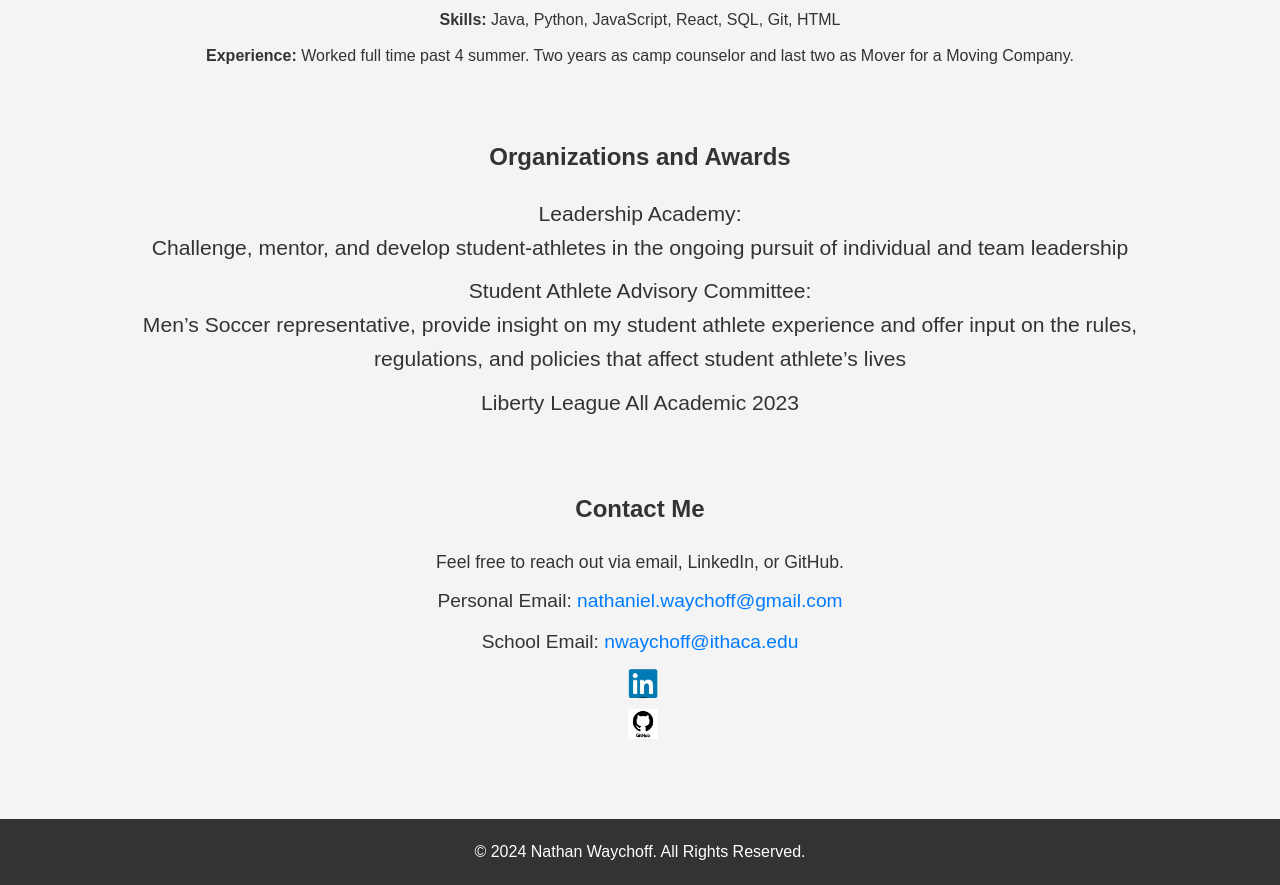
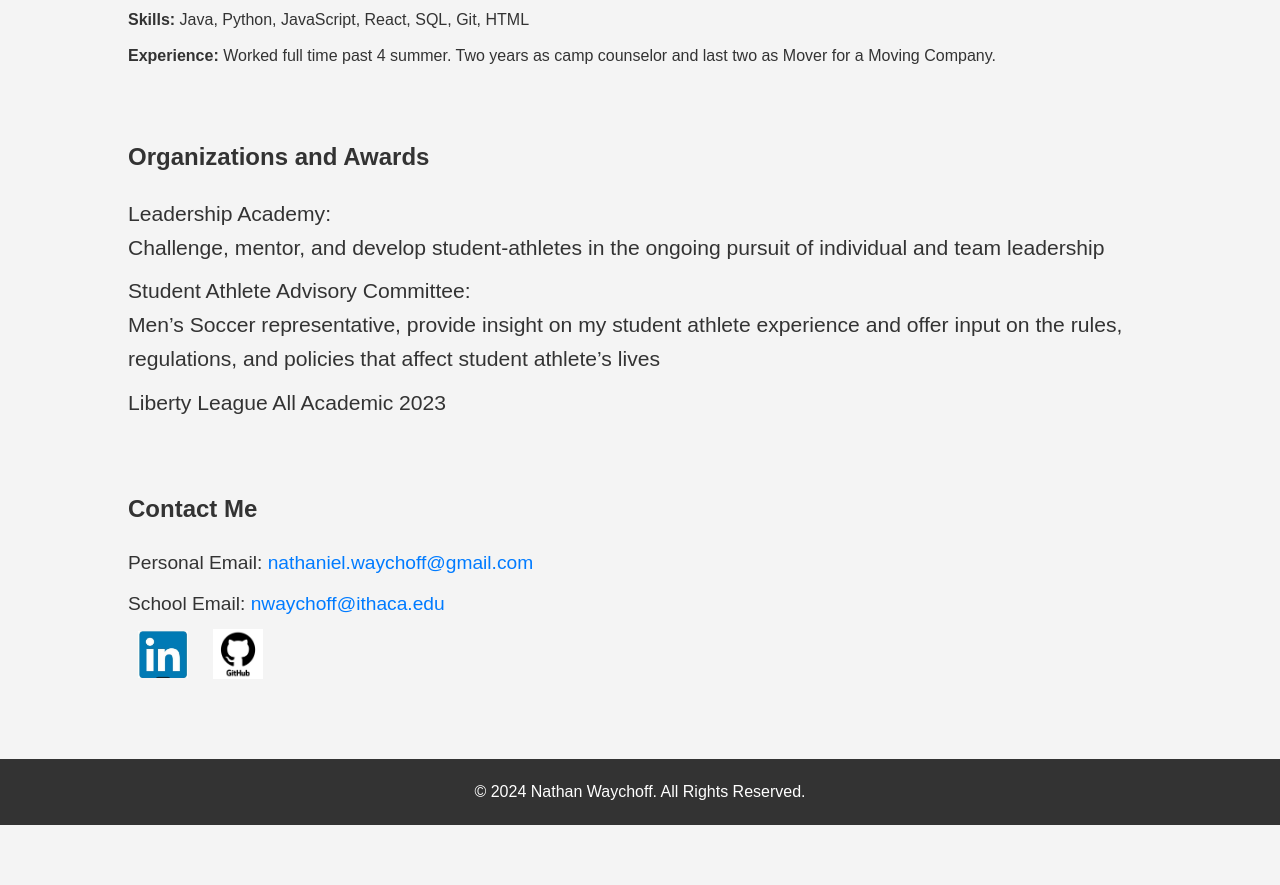
Before and after one commit to NathanW9/NathanW9.github.io, a plain HTML site: page index.html in a window 1280 px wide. Shown: the part 940-1825 px from the top of the page. After the commit the page ends 1765 px from the top, so only its background shows below. Drawn offline with Linux system fonts and the light colour scheme.

Commit message:
fourth edit

```diff
--- a/index.html
+++ b/index.html
@@ -91,12 +91,13 @@
     <section class="contact">
         <div class="container">
             <h2>Contact Me</h2>
-            <p>Feel free to reach out via email, LinkedIn, or GitHub.</p>
+            <!--<p>Feel free to reach out via email, LinkedIn, or GitHub.</p> -->
             <ul>
                 <li>Personal Email: <a href="mailto:nathaniel.waychoff@gmail.com">nathaniel.waychoff@gmail.com</a></li>
                 <li>School Email: <a href="mailto:nwaychoff@ithaca.edu">nwaychoff@ithaca.edu</a></li>
-                <li><a href="http://www.linkedin.com/in/nathan-waychoff-0a343829a" target="_blank"><img src="LinkedInLogo.png" alt="LinkedIn" class="social-logo"></a></li>
-                <li><a href="https://github.com/NathanW9" target="_blank"><img src="GitHubLogo.png" alt="GitHub" class="social-logo"></a></li>
+                <li><a href="http://www.linkedin.com/in/nathan-waychoff-0a343829a" target="_blank"><img src="LinkedInLogo.png" alt="LinkedIn" class="social-logo"></a>
+                    <a href="https://github.com/NathanW9" target="_blank"><img src="GitHubLogo.png" alt="GitHub" class="social-logo"></a>
+                </li>
             </ul>
         </div>
     </section>
--- a/styles.css
+++ b/styles.css
@@ -51,13 +51,13 @@ section {
 }
 
 section h2 {
-    text-align: center;
+   /* text-align: center; */
     margin-bottom: 20px;
     color: #333;
 }
 
 .intro p, .portfolio p, .resume p, .soccer ul, .contact p {
-    text-align: center;
+   /* text-align: center; */
     font-size: 1.1em;
 }
 
@@ -77,7 +77,7 @@ section h2 {
 
 .quick-info ul {
     list-style: none;
-    text-align: center;
+ /*   text-align: center; */
 }
 
 .quick-info li {
@@ -101,7 +101,7 @@ section h2 {
 .soccer ul {
     list-style-type: none;
     padding: 0;
-    text-align: center;
+ /*   text-align: center; */
 }
 
 .soccer li {
@@ -111,7 +111,7 @@ section h2 {
 
 .contact ul {
     list-style-type: none;
-    text-align: center;
+  /*  text-align: center; */
 }
 
 .contact li {
@@ -145,8 +145,9 @@ footer {
 }
 
 .social-logo {
-    width: 30px; /* Adjust size as needed */
+    width: 50px; /* Adjust size as needed */
     height: auto; /* Maintain aspect ratio */
     vertical-align: middle; /* Align vertically with text */
-    margin-left: 5px; /* Add space to the left of the logo */
+    margin-left: 10px; /* Space between logos */
+    margin-right: 10px; /* Space between logos */
 }
```
